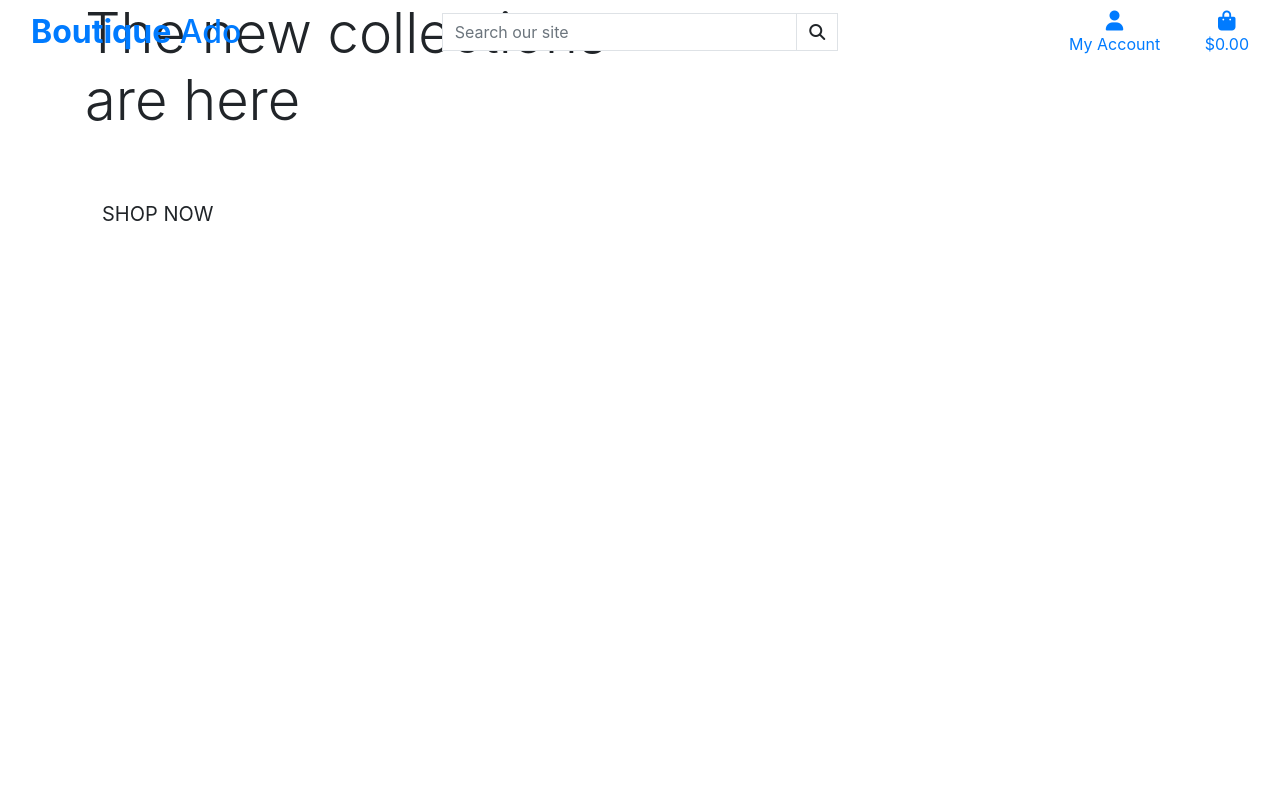
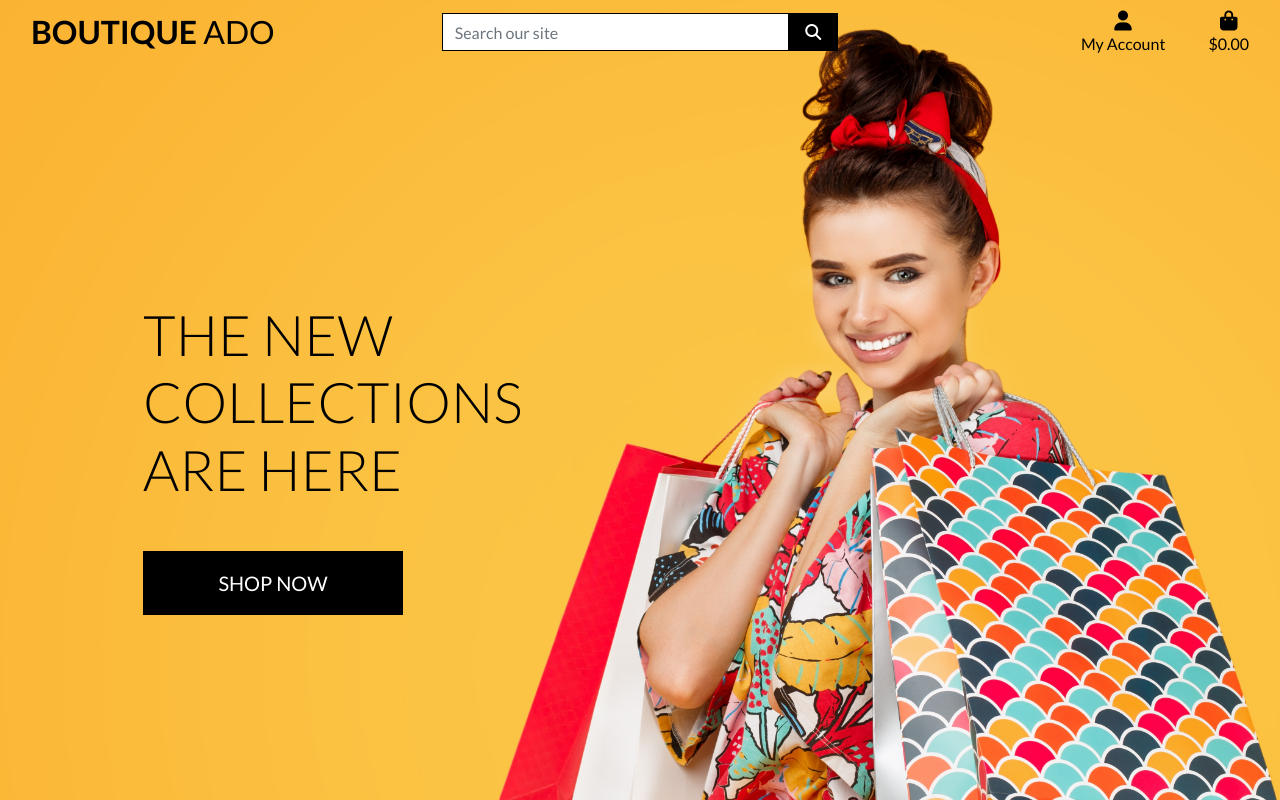
Before and after one commit to BjornRodin/boutique-ado-gitpod2, a Django app: page / in a window 1280 px wide. Run offline with Django 3.2, Linux system fonts and the light colour scheme; some libraries are stand-ins or nearby versions.

Commit message:
completed homepage header and CSS

```diff
--- a/boutique_ado/settings.py
+++ b/boutique_ado/settings.py
@@ -152,3 +152,9 @@ STATIC_URL = '/static/'
 # https://docs.djangoproject.com/en/3.2/ref/settings/#default-auto-field
 
 DEFAULT_AUTO_FIELD = 'django.db.models.BigAutoField'
+
+STATIC_URL = '/static/'
+STATICFILES_DIRS = (os.path.join(BASE_DIR, 'static'),)
+
+MEDIA_URL = '/media/'
+MEDIA_ROOT = os.path.join(BASE_DIR, 'media')
--- a/boutique_ado/urls.py
+++ b/boutique_ado/urls.py
@@ -15,9 +15,11 @@ Including another URLconf
 """
 from django.contrib import admin
 from django.urls import path, include
+from django.conf import settings
+from django.conf.urls.static import static
 
 urlpatterns = [
     path('admin/', admin.site.urls),
     path('accounts/', include('allauth.urls')),
     path('', include('home.urls')),
-]
+] + static(settings.MEDIA_URL, document_root=settings.MEDIA_ROOT)
--- /dev/null
+++ b/static/css/base.css
@@ -0,0 +1,86 @@
+html {
+    height: 100%;
+}
+
+body {
+    background: url('/media/homepage_background_cropped.jpg') no-repeat center center fixed;
+    background-size: cover;
+    height: calc(100vh - 164px);
+    color: #555;
+    font-family: 'Lato';
+}
+
+/* from Bulma */
+.icon {
+    align-items: center;
+    display: inline-flex;
+    justify-content: center;
+    height: 1.5rem;
+    width: 1.5rem;
+}
+
+.logo-font {
+    text-transform: uppercase;
+}
+
+.main-logo-link {
+    width: fit-content;
+}
+
+.shop-now-button {
+    background: black;
+    color: white;
+    min-width: 260px;
+}
+
+.btn-black {
+    background: black;
+    color: white;
+}
+
+.shop-now-button:hover,
+.shop-now-button:active,
+.shop-now-button:focus,
+.btn-black:hover,
+.btn-black:active,
+.btn-black:focus {
+    background: #222;
+    color: white;
+}
+
+.text-black {
+    color: #000 !important;
+}
+
+.border-black {
+    border: 1px solid black !important;
+}
+
+.bg-black {
+    background: #000 !important;
+}
+
+
+/* -------------------------------- Media Queries */
+
+/* Slightly larger container on xl screens */
+@media (min-width: 1200px) {
+    .container {
+        max-width: 80%;
+    }
+}
+
+/* fixed top navbar only on medium and up */
+@media (min-width: 992px) {
+    .fixed-top-desktop-only {
+        position: fixed;
+        top: 0;
+        right: 0;
+        left: 0;
+        z-index: 1030;
+    }
+
+    .header-container {
+        padding-top: 164px;
+    }
+}
--- a/templates/base.html
+++ b/templates/base.html
@@ -1,3 +1,5 @@
+{% load static %}
+
 <!doctype html>
 <html lang="en">
 
@@ -15,7 +17,10 @@
     {% block corecss %}
     <link rel="stylesheet" href="https://cdn.jsdelivr.net/npm/bootstrap@4.6.2/dist/css/bootstrap.min.css"
         integrity="sha384-xOolHFLEh07PJGoPkLv1IbcEPTNtaed2xpHsD9ESMhqIYd0nLMwNLD69Npy4HI+N" crossorigin="anonymous">
-    <link rel="stylesheet" href="https://fonts.googleapis.com/css?family=Lato&display=swap">
+    <link
+        href="https://fonts.googleapis.com/css2?family=Lato:ital,wght@0,100;0,300;0,400;0,700;0,900;1,100;1,300;1,400;1,700;1,900&display=swap"
+        rel="stylesheet">
+    <link rel="stylesheet" href="{% static 'css/base.css' %}">
     {% endblock %}
 
     {% block extra_css %}
```
Also changed, not shown: media/homepage_background_cropped.jpg (added).
